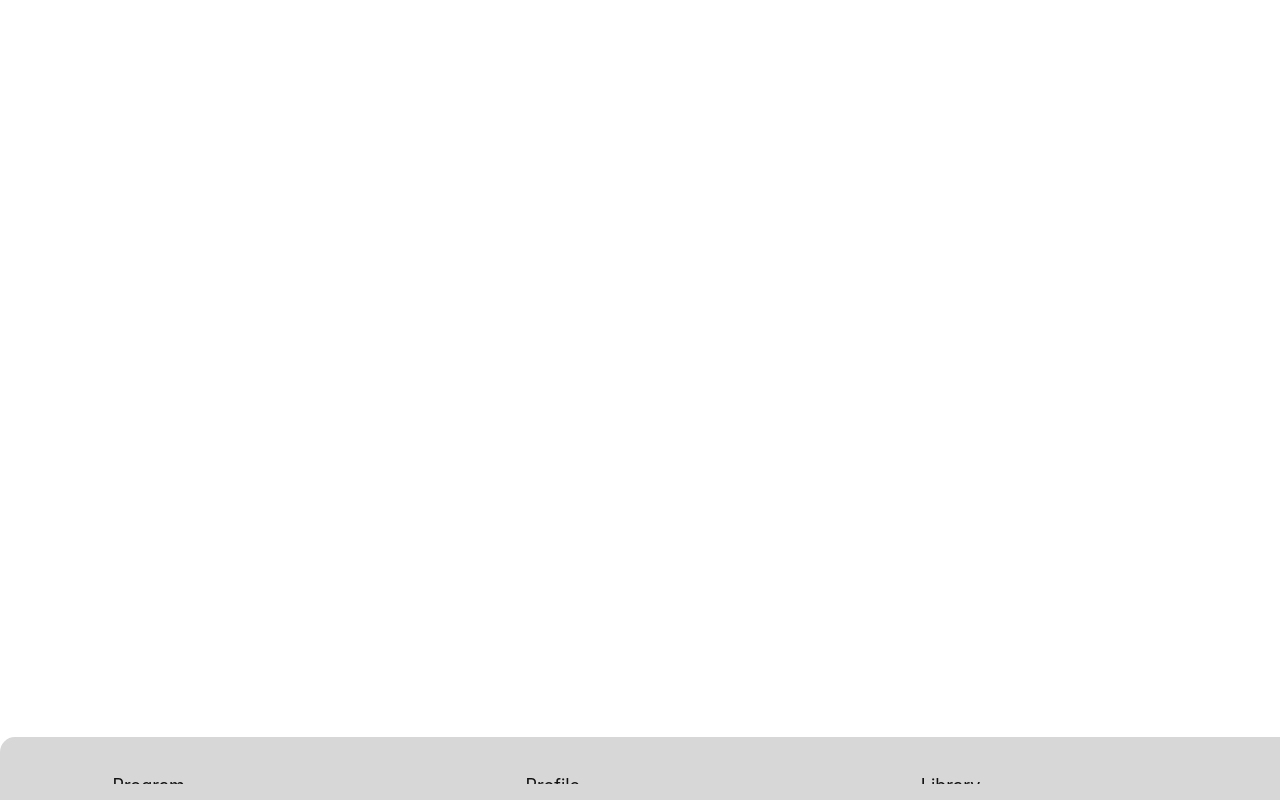
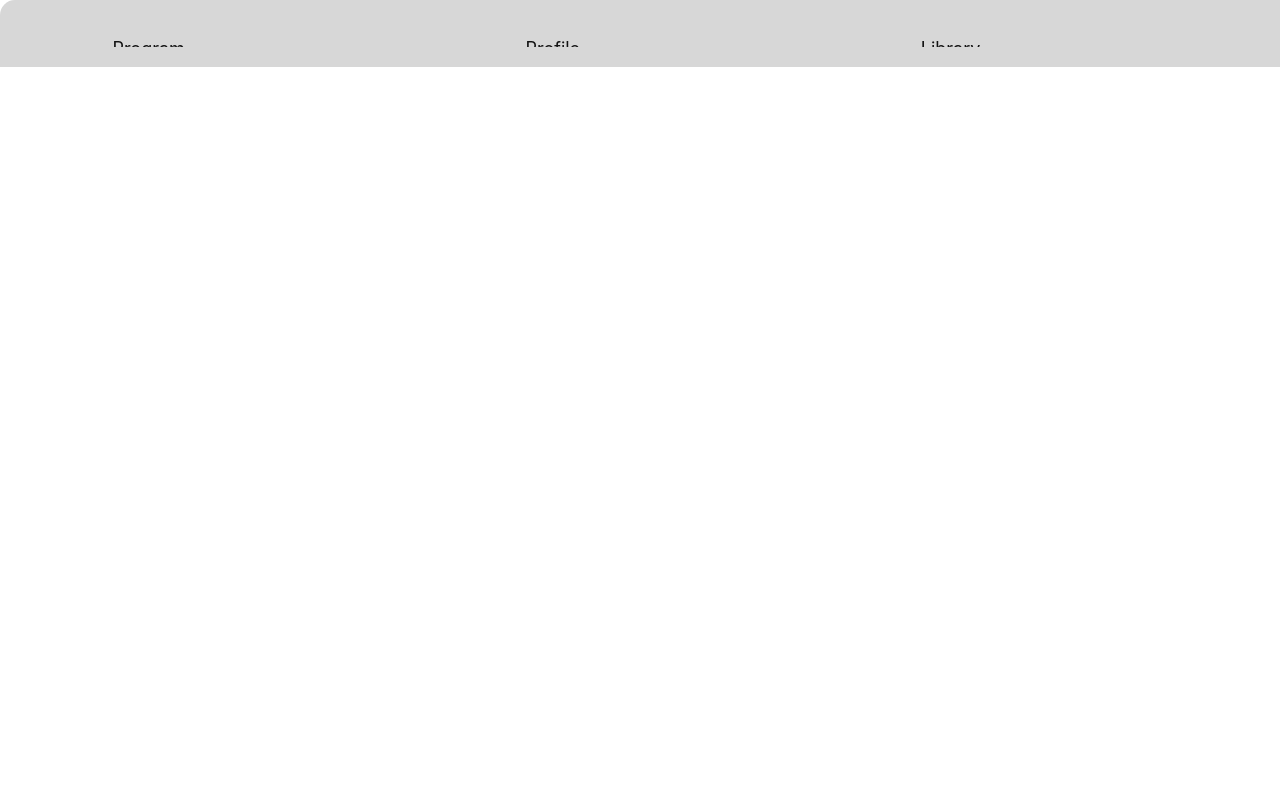
Before and after one commit to fluffyjohnny/WalkieDoggie, a React (Create React App) app in the folder client/: page / in a window 1280 px wide. Built offline with nearby package versions, Linux system fonts and the light colour scheme.

Commit message:
remove .env

```diff
--- a/client/package.json
+++ b/client/package.json
@@ -10,6 +10,7 @@
     "@testing-library/jest-dom": "^5.16.4",
     "@testing-library/react": "^13.1.1",
     "@testing-library/user-event": "^13.5.0",
+    "dotenv": "^10.0.0",
     "react": "^18.1.0",
     "react-dom": "^18.1.0",
     "react-router-dom": "^6.3.0",
--- a/client/src/Styles/NavBar.scss
+++ b/client/src/Styles/NavBar.scss
@@ -1,6 +1,6 @@
 nav {
   width: 100vw;
-  bottom: 0;
+  height: 35px;
   align-items: center;
   justify-content: space-evenly;
   border-top-left-radius: 15px;
```
Also changed, not shown: 2 other files (tests, documents, lock files or other folders).
